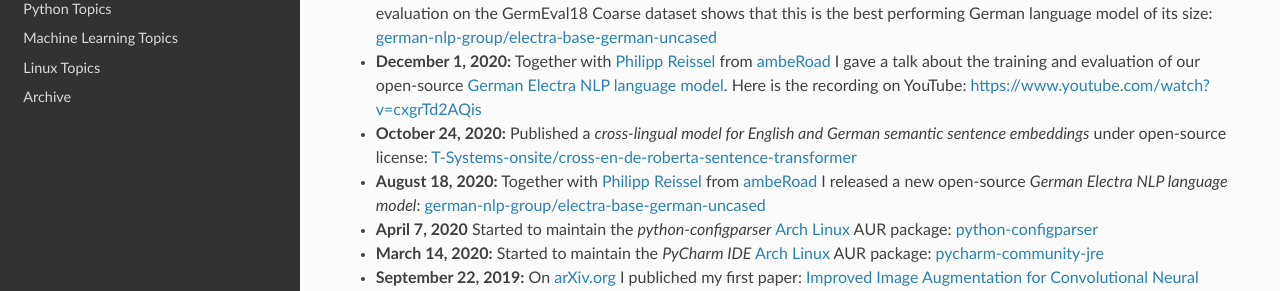
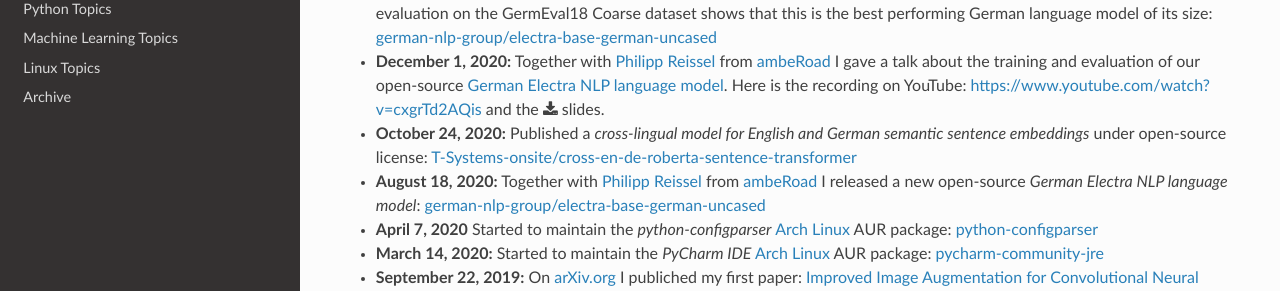
Before and after one commit to PhilipMay/May.la, a Sphinx documentation site: the page built from source/index.md, in a window 1280 px wide and 900 px high, scrolled down 517 px. Shown: the part 158-449 px from the top of the window. Built offline with Sphinx 7.4.7 and the Read the Docs theme 2.0.0, drawn with Linux system fonts in a browser that asks for light colours.

Commit message:
add electra slides

```diff
--- a/source/index.md
+++ b/source/index.md
@@ -20,7 +20,7 @@ archive
 - **March 21, 2021:** Started website for *German NLP Group* as a GitHub Page: https://german-nlp-group.github.io/
 - **March 20, 2021:** Published the *machine translated multilingual STS benchmark (STSb) dataset* under open-source license: [PhilipMay/stsb-multi-mt](https://github.com/PhilipMay/stsb-multi-mt)
 - **February 22, 2021:** Together with [Philipp Reissel](https://twitter.com/phil_ipp_) from [ambeRoad](https://amberoad.de/) I released the 2nd version of our *German Electra NLP language model*. Training is continued for an additional 734,000 steps to a total of 1,500,000 steps. An extensive evaluation on the GermEval18 Coarse dataset shows that this is the best performing German language model of its size: [german-nlp-group/electra-base-german-uncased](https://huggingface.co/german-nlp-group/electra-base-german-uncased)
-- **December 1, 2020:** Together with [Philipp Reissel](https://twitter.com/phil_ipp_) from [ambeRoad](https://amberoad.de/) I gave a talk about the training and evaluation of our open-source [German Electra NLP language model](https://huggingface.co/german-nlp-group/electra-base-german-uncased). Here is the recording on YouTube: https://www.youtube.com/watch?v=cxgrTd2AQis
+- **December 1, 2020:** Together with [Philipp Reissel](https://twitter.com/phil_ipp_) from [ambeRoad](https://amberoad.de/) I gave a talk about the training and evaluation of our open-source [German Electra NLP language model](https://huggingface.co/german-nlp-group/electra-base-german-uncased). Here is the recording on YouTube: https://www.youtube.com/watch?v=cxgrTd2AQis and the {download}`slides <_static/doc/German_Language_Model_Training_and_Evaluation.pdf>`.
 - **October 24, 2020:** Published a *cross-lingual model for English and German semantic sentence embeddings* under open-source license: [T-Systems-onsite/cross-en-de-roberta-sentence-transformer](https://huggingface.co/T-Systems-onsite/cross-en-de-roberta-sentence-transformer)
 - **August 18, 2020:** Together with [Philipp Reissel](https://twitter.com/phil_ipp_) from [ambeRoad](https://amberoad.de/) I released a new open-source *German Electra NLP language model*: [german-nlp-group/electra-base-german-uncased](https://huggingface.co/german-nlp-group/electra-base-german-uncased)
 - **April 7, 2020** Started to maintain the *python-configparser* [Arch Linux](https://archlinux.org/) AUR package: [python-configparser](https://aur.archlinux.org/packages/python-configparser/)
```
Also changed, not shown: 1 other file.
